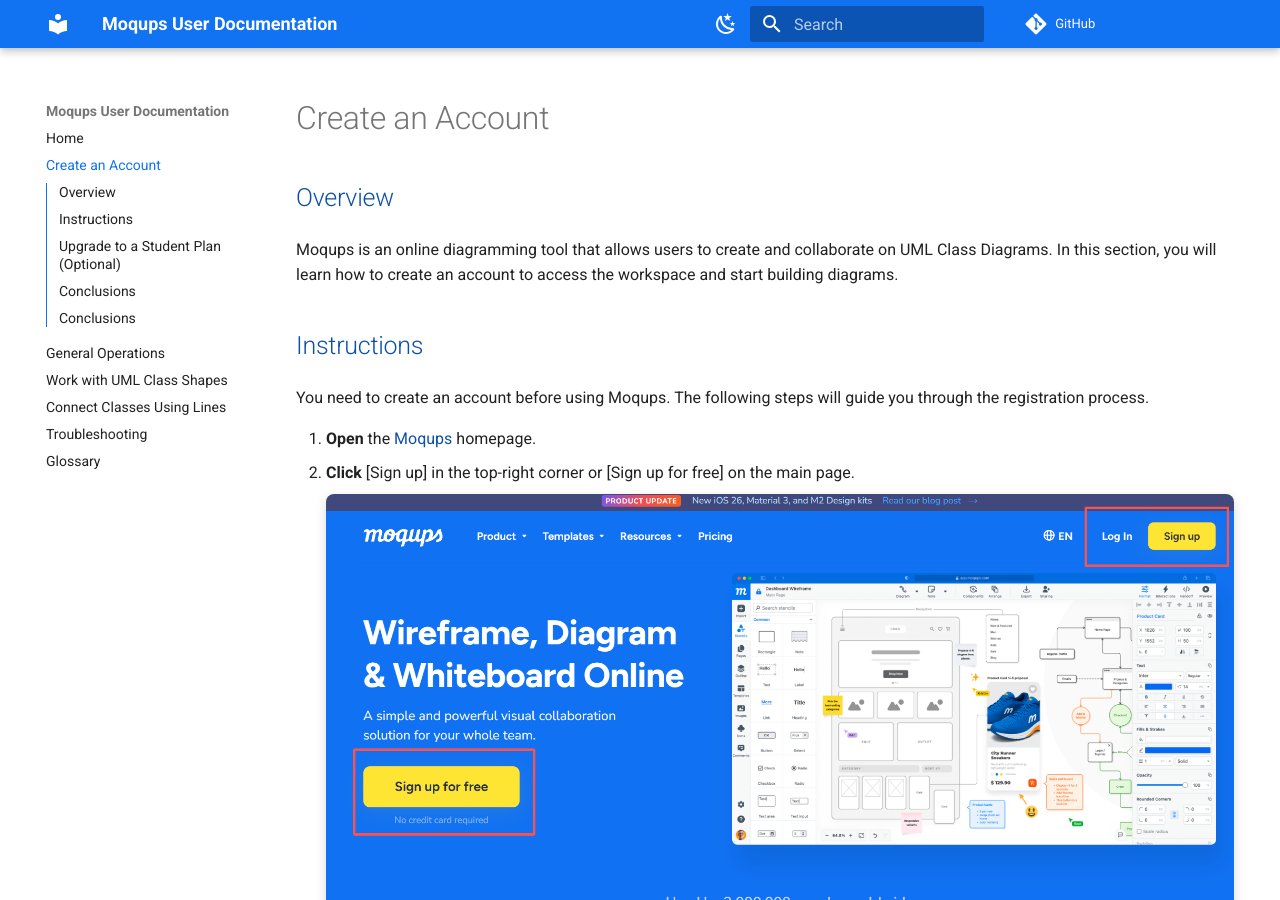
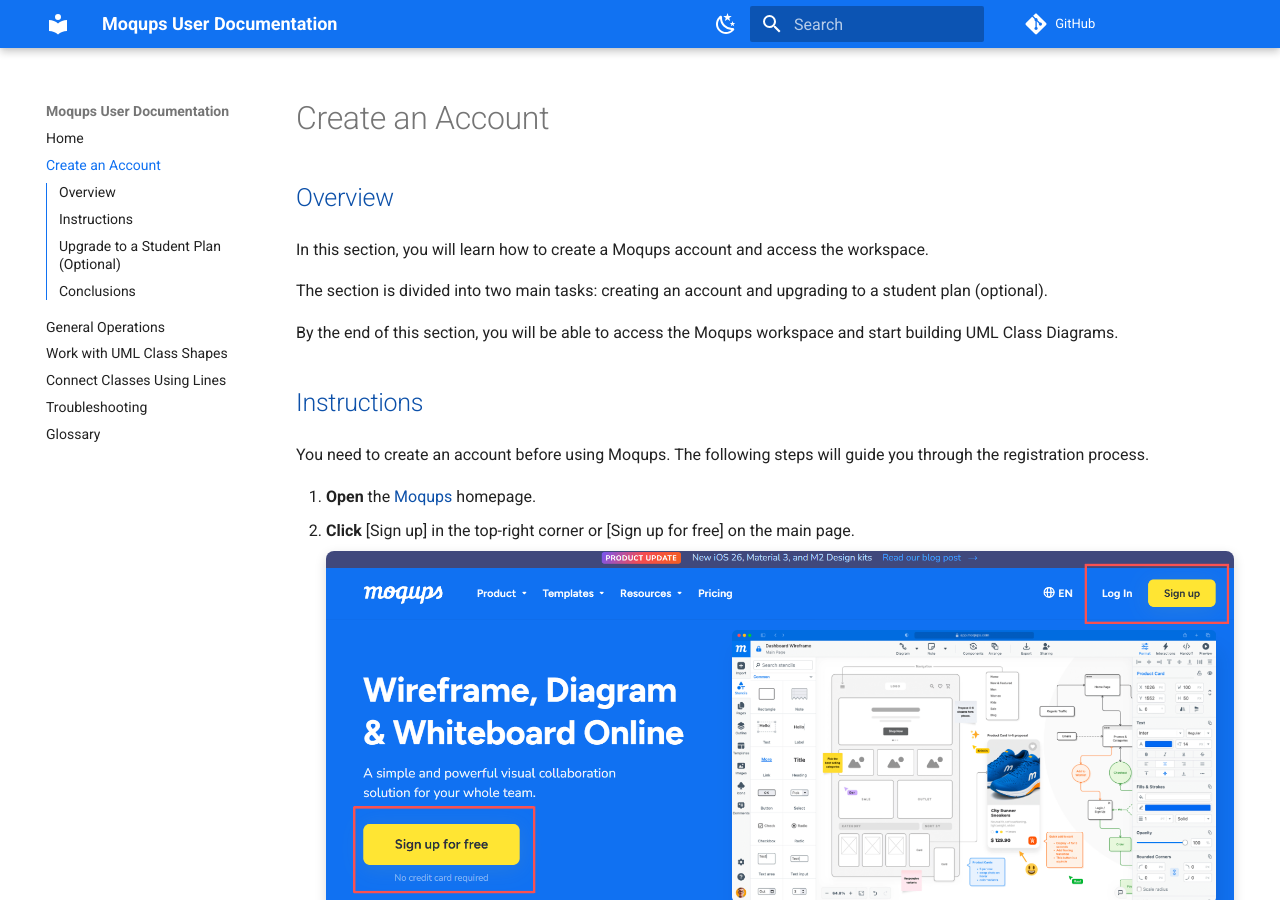
Before and after one commit to mzhao002/Moqups-User-Documentation, an MkDocs documentation site: the page built from docs/create-an-account.md, in a window 1280 px wide and 900 px high. Built offline with MkDocs 1.6.1 and Material for MkDocs 9.7.7, drawn with Linux system fonts in a browser that asks for light colours; comment, search, counter and statistics services are not loaded.

Commit message:
Unify overview structure using consistent section format

```diff
--- a/docs/create-an-account.md
+++ b/docs/create-an-account.md
@@ -2,7 +2,11 @@
 
 ## Overview
 
-Moqups is an online diagramming tool that allows users to create and collaborate on UML Class Diagrams. In this section, you will learn how to create an account to access the workspace and start building diagrams.
+In this section, you will learn how to create a Moqups account and access the workspace.
+
+The section is divided into two main tasks: creating an account and upgrading to a student plan (optional).
+
+By the end of this section, you will be able to access the Moqups workspace and start building UML Class Diagrams.
 
 ## Instructions
 
@@ -70,6 +74,4 @@
 
 ## Conclusions
 
-## Conclusions
-
 In this section, you learned how to create a Moqups account, access the workspace, and optionally upgrade to a student plan. These steps are essential for getting started with Moqups, as they allow you to fully use its features for creating and managing UML Class Diagrams. With your account set up, you are now ready to begin designing and collaborating on diagrams effectively.
```
Also changed, not shown: docs/general-operations.md (+5 -1 lines).
